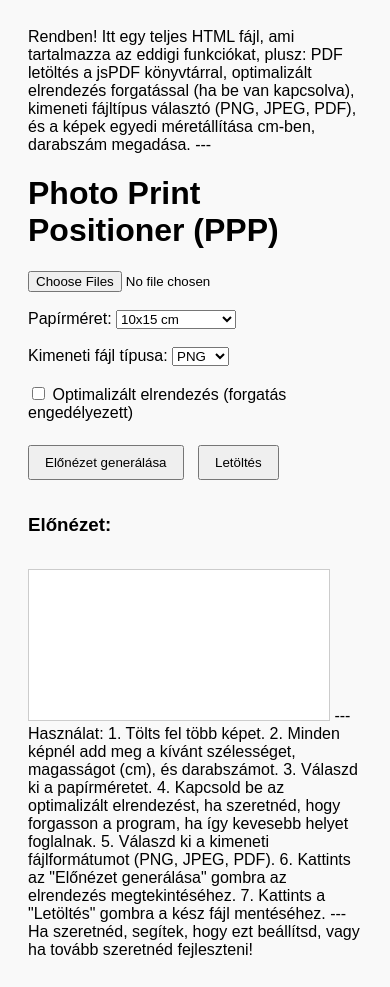
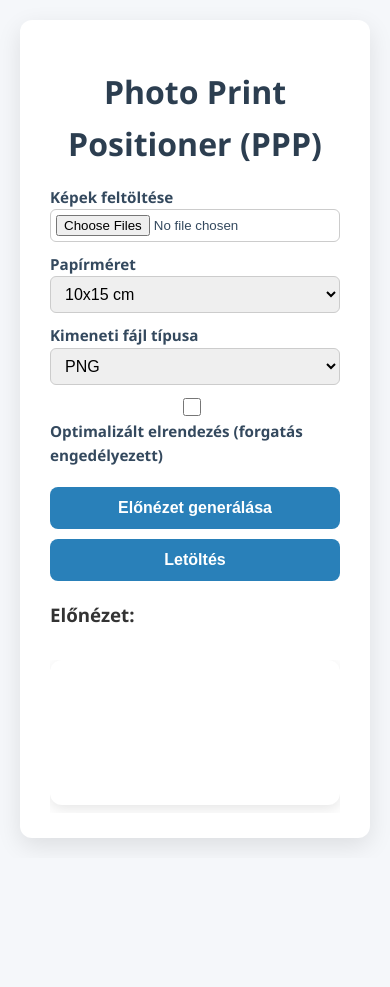
Before and after one commit to Rolexora/photo-print-positioner-demo, a plain HTML site: page index.html in a window 390 px wide. After the commit the page ends 858 px from the top, so only its background shows below. Drawn offline with nearby package versions, Linux system fonts and the light colour scheme.

Commit message:
Update index.html

```diff
--- a/index.html
+++ b/index.html
@@ -1,17 +1,3 @@
-Rendben! Itt egy teljes HTML fájl, ami tartalmazza az eddigi funkciókat, plusz:
-
-PDF letöltés a jsPDF könyvtárral,
-
-optimalizált elrendezés forgatással (ha be van kapcsolva),
-
-kimeneti fájltípus választó (PNG, JPEG, PDF),
-
-és a képek egyedi méretállítása cm-ben, darabszám megadása.
-
-
-
----
-
 <!DOCTYPE html>
 <html lang="hu">
 <head>
@@ -19,23 +5,182 @@ kimeneti fájltípus választó (PNG, JPEG, PDF),
   <meta name="viewport" content="width=device-width, initial-scale=1" />
   <title>Photo Print Positioner (PPP)</title>
   <style>
-    body { font-family: Arial, sans-serif; padding: 20px; background: #f9f9f9; }
-    .image-block { margin-bottom: 10px; }
-    label { display: inline-block; min-width: 120px; }
-    canvas { border: 1px solid #ccc; background: white; margin-top: 15px; max-width: 100%; height: auto; }
-    button { margin: 5px 10px 15px 0; padding: 8px 15px; }
+    /* Reset és alapok */
+    *, *::before, *::after {
+      box-sizing: border-box;
+    }
+    body {
+      margin: 0;
+      font-family: 'Segoe UI', Tahoma, Geneva, Verdana, sans-serif;
+      background: #f5f7fa;
+      color: #333;
+      line-height: 1.6;
+      min-height: 100vh;
+      display: flex;
+      flex-direction: column;
+      align-items: center;
+      padding: 20px;
+    }
+    h1 {
+      font-weight: 700;
+      color: #2c3e50;
+      margin-bottom: 1rem;
+      text-align: center;
+    }
+    /* Konténer */
+    .container {
+      background: white;
+      border-radius: 12px;
+      box-shadow: 0 8px 24px rgb(0 0 0 / 0.1);
+      max-width: 800px;
+      width: 100%;
+      padding: 25px 30px;
+    }
+    /* Input mezők és címkék */
+    label {
+      display: flex;
+      flex-direction: column;
+      font-weight: 600;
+      margin-bottom: 10px;
+      color: #34495e;
+      font-size: 0.95rem;
+    }
+    input[type="file"] {
+      padding: 5px;
+      border-radius: 6px;
+      border: 1px solid #ccc;
+    }
+    input[type="number"] {
+      padding: 8px 10px;
+      border: 1px solid #ccc;
+      border-radius: 6px;
+      font-size: 1rem;
+      width: 100px;
+      transition: border-color 0.3s ease;
+    }
+    input[type="number"]:focus {
+      outline: none;
+      border-color: #2980b9;
+      box-shadow: 0 0 6px #2980b9aa;
+    }
+    select {
+      padding: 8px 10px;
+      border-radius: 6px;
+      border: 1px solid #ccc;
+      font-size: 1rem;
+      width: 150px;
+      cursor: pointer;
+      transition: border-color 0.3s ease;
+    }
+    select:focus {
+      outline: none;
+      border-color: #2980b9;
+      box-shadow: 0 0 6px #2980b9aa;
+    }
+    /* Gombok */
+    button {
+      background-color: #2980b9;
+      border: none;
+      padding: 12px 25px;
+      border-radius: 8px;
+      color: white;
+      font-weight: 600;
+      font-size: 1rem;
+      cursor: pointer;
+      transition: background-color 0.25s ease;
+      margin-right: 10px;
+      margin-top: 15px;
+      user-select: none;
+    }
+    button:hover {
+      background-color: #1c5980;
+    }
+    button:active {
+      background-color: #154361;
+    }
+    /* Képek méret beállítások */
+    .image-block {
+      background: #f9fbfd;
+      border: 1px solid #e1e8ee;
+      padding: 15px 20px;
+      border-radius: 10px;
+      margin-bottom: 15px;
+      display: flex;
+      flex-wrap: wrap;
+      align-items: center;
+      gap: 15px;
+    }
+    .image-block strong {
+      flex-basis: 100%;
+      margin-bottom: 10px;
+      font-size: 1.05rem;
+      color: #2c3e50;
+    }
+    .image-block label {
+      flex: 1 1 120px;
+      margin-bottom: 0;
+      font-weight: 500;
+    }
+    /* Checkbox */
+    .checkbox-label {
+      display: flex;
+      align-items: center;
+      font-weight: 600;
+      color: #34495e;
+      margin-top: 10px;
+      user-select: none;
+    }
+    .checkbox-label input {
+      margin-right: 10px;
+      width: 18px;
+      height: 18px;
+      cursor: pointer;
+    }
+    /* Canvas container */
+    #canvasContainer {
+      margin-top: 30px;
+      text-align: center;
+      overflow-x: auto;
+    }
+    canvas {
+      max-width: 100%;
+      border-radius: 12px;
+      box-shadow: 0 4px 14px rgb(0 0 0 / 0.1);
+      background: white;
+    }
+    /* Reszponzív */
+    @media (max-width: 600px) {
+      .image-block {
+        flex-direction: column;
+        align-items: flex-start;
+      }
+      .image-block label {
+        flex-basis: 100%;
+      }
+      input[type="number"], select {
+        width: 100%;
+      }
+      button {
+        width: 100%;
+        margin: 10px 0 0 0;
+      }
+    }
   </style>
   <script src="https://cdnjs.cloudflare.com/ajax/libs/jspdf/2.5.1/jspdf.umd.min.js"></script>
 </head>
 <body>
+  <div class="container">
     <h1>Photo Print Positioner (PPP)</h1>
 
+    <label>
+      Képek feltöltése
       <input type="file" id="imageUpload" multiple accept="image/*" />
+    </label>
+
     <div id="imageInputs"></div>
 
-  <br />
-
-  <label>Papírméret:
+    <label>
+      Papírméret
       <select id="paperSize">
         <option value="10x15">10x15 cm</option>
         <option value="9x13">9x13 cm</option>
@@ -46,9 +191,8 @@ kimeneti fájltípus választó (PNG, JPEG, PDF),
       </select>
     </label>
 
-  <br /><br />
-
-  <label>Kimeneti fájl típusa:
+    <label>
+      Kimeneti fájl típusa
       <select id="fileType">
         <option value="png">PNG</option>
         <option value="jpeg">JPEG</option>
@@ -56,20 +200,21 @@ kimeneti fájltípus választó (PNG, JPEG, PDF),
       </select>
     </label>
 
-  <br /><br />
-
-  <label>
+    <label class="checkbox-label">
       <input type="checkbox" id="optimizeLayout" />
       Optimalizált elrendezés (forgatás engedélyezett)
     </label>
 
-  <br /><br />
-
+    <div>
       <button id="generateBtn">Előnézet generálása</button>
       <button id="downloadBtn">Letöltés</button>
+    </div>
 
     <h3>Előnézet:</h3>
+    <div id="canvasContainer">
       <canvas id="previewCanvas"></canvas>
+    </div>
+  </div>
 
   <script>
     const imageUpload = document.getElementById('imageUpload');
@@ -82,7 +227,7 @@ kimeneti fájltípus választó (PNG, JPEG, PDF),
     const fileTypeSelect = document.getElementById('fileType');
     const optimizeCheckbox = document.getElementById('optimizeLayout');
 
-    const dpi = 300; // pont/inch, a kép pontosságához
+    const dpi = 300;
     let images = [];
 
     const paperSizes = {
@@ -122,14 +267,19 @@ kimeneti fájltípus választó (PNG, JPEG, PDF),
           const div = document.createElement('div');
           div.className = 'image-block';
           div.innerHTML = `
-            <strong>${file.name}</strong><br>
-            Szélesség (cm): <input type="number" min="0.1" step="0.1" value="3" id="width${i}" style="width:60px;" />
-            Magasság (cm): <input type="number" min="0.1" step="0.1" value="4" id="height${i}" style="width:60px;" />
-            Darabszám: <input type="number" min="1" step="1" value="1" id="count${i}" style="width:50px;" />
+            <strong>${file.name}</strong>
+            <label>Szélesség (cm):
+              <input type="number" min="0.1" step="0.1" value="3" id="width${i}" />
+            </label>
+            <label>Magasság (cm):
+              <input type="number" min="0.1" step="0.1" value="4" id="height${i}" />
+            </label>
+            <label>Darabszám:
+              <input type="number" min="1" step="1" value="1" id="count${i}" />
+            </label>
           `;
           imageInputs.appendChild(div);
 
-          // input event-ek frissítéshez
           document.getElementById(`width${i}`).addEventListener('change', (ev) => {
             images[i].widthCm = parseFloat(ev.target.value);
           });
@@ -144,9 +294,6 @@ kimeneti fájltípus választó (PNG, JPEG, PDF),
       });
     });
 
-    // Egyszerű 2D “csomagoló” algoritmus forgatással (Optimalizálás)
-    // Ha nem fér el, sorba lépünk, sor magassága a legmagasabb elem sorban
-    // Forgatás esetén a képet 90 fokkal elforgatjuk, ha az jobban elfér
     async function drawLayout(ctx, paperWidthPx, paperHeightPx, optimize) {
       ctx.clearRect(0, 0, paperWidthPx, paperHeightPx);
       ctx.fillStyle = 'white';
@@ -162,7 +309,6 @@ kimeneti fájltípus választó (PNG, JPEG, PDF),
           let rotated = false;
 
           if (optimize) {
-            // Ha az eredeti elhelyezés nem fér el, de a forgatott igen, forgatjuk
             if (x + wPx > paperWidthPx && y + wPx <= paperHeightPx) {
               if (hPx <= paperWidthPx) {
                 rotated = true;
@@ -178,7 +324,6 @@ kimeneti fájltípus választó (PNG, JPEG, PDF),
           }
 
           if (y + hPx > paperHeightPx) {
-            // Nem fér már el több kép
             return;
           }
 
@@ -246,35 +391,3 @@ kimeneti fájltípus választó (PNG, JPEG, PDF),
   </script>
 </body>
 </html>
-
-
----
-
-Használat:
-
-1. Tölts fel több képet.
-
-
-2. Minden képnél add meg a kívánt szélességet, magasságot (cm), és darabszámot.
-
-
-3. Válaszd ki a papírméretet.
-
-
-4. Kapcsold be az optimalizált elrendezést, ha szeretnéd, hogy forgasson a program, ha így kevesebb helyet foglalnak.
-
-
-5. Válaszd ki a kimeneti fájlformátumot (PNG, JPEG, PDF).
-
-
-6. Kattints az "Előnézet generálása" gombra az elrendezés megtekintéséhez.
-
-
-7. Kattints a "Letöltés" gombra a kész fájl mentéséhez.
-
-
-
-
----
-
-Ha szeretnéd, segítek, hogy ezt beállítsd, vagy ha tovább szeretnéd fejleszteni!
```
Lines whose indentation alone changed are shown as unchanged.
